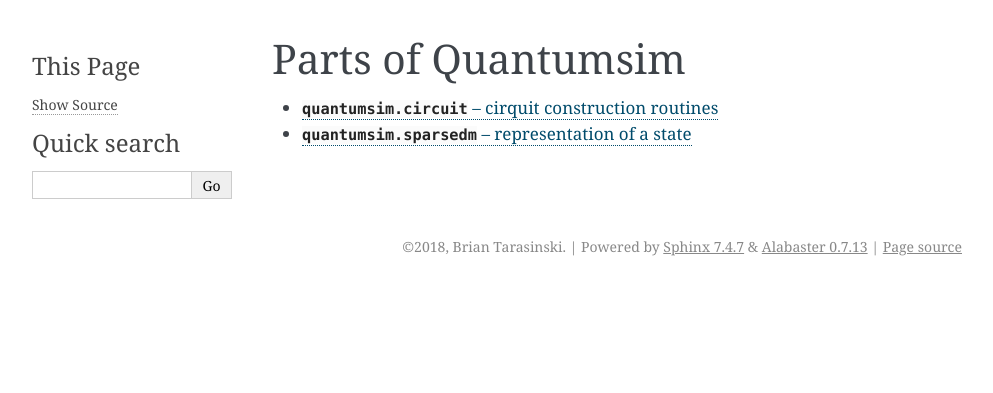
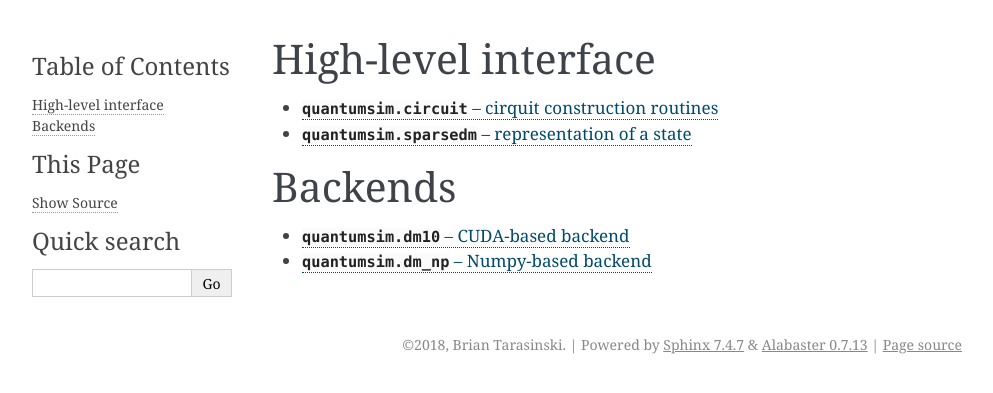
Before and after one commit to quantumsim/quantumsim, a Sphinx documentation site: the page built from doc/source/reference/index.rst, in a window 1280 px wide. Shown: the top 393 px of the page, without its empty margins (148-1141 px from the left). Built offline with Sphinx 7.4.7, drawn with Linux system fonts in a browser that asks for light colours.

Commit message:
add backends documentation

```diff
--- a/doc/source/reference/index.rst
+++ b/doc/source/reference/index.rst
@@ -1,8 +1,17 @@
-Parts of Quantumsim
-===================
+High-level interface
+====================
 
 .. toctree::
    :maxdepth: 1
 
    quantumsim.circuit
    quantumsim.sparsedm
+
+Backends
+========
+
+.. toctree::
+   :maxdepth: 1
+
+   quantumsim.dm10
+   quantumsim.dm_np
--- /dev/null
+++ b/doc/source/reference/quantumsim.dm10.rst
@@ -0,0 +1,7 @@
+:mod:`quantumsim.dm10` -- CUDA-based backend
+============================================
+
+.. autosummary::
+   :toctree: generated/
+
+   quantumsim.dm10.Density
```
Also changed, not shown: doc/source/reference/quantumsim.dm_np.rst (added, +7 -0 lines).
